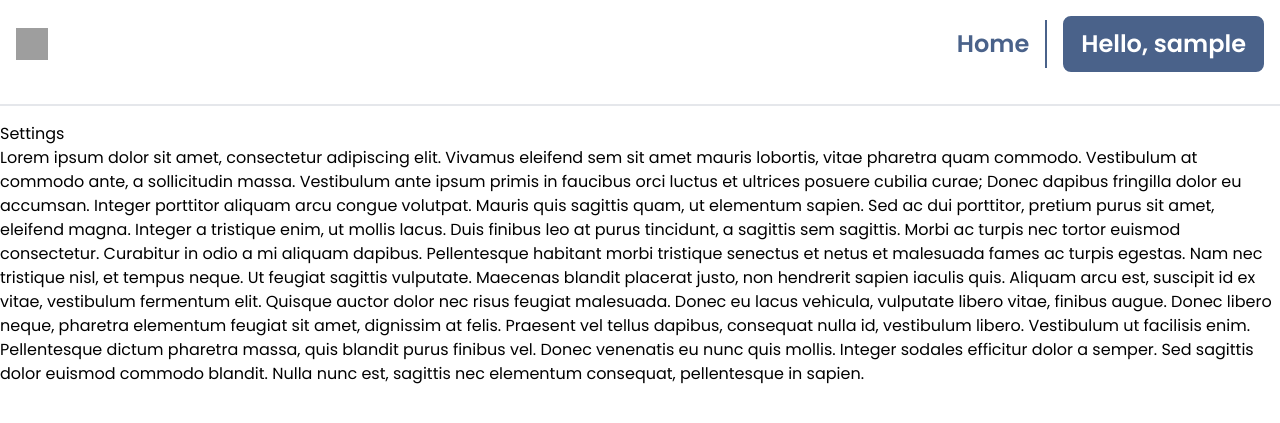
After one commit to PBP24-D01/HouseHunt, a Django app: page /settings/ in a window 1280 px wide. The commit adds this page. Shown: the top 423 px of the page. Run offline with Django 5.2, Linux system fonts and the light colour scheme; the visitor is signed in with stand-in values (Sample User, id 1); grey boxes are pictures that could not be loaded.

Commit message:
feat: settings page

```diff
--- a/rumah/templates/house_detail.html
+++ b/rumah/templates/house_detail.html
@@ -8,6 +8,11 @@
     <meta name="viewport" content="width=device-width, initial-scale=1.0">
     <title>{{ house.judul }}</title>
     <link rel="stylesheet" href="https://cdnjs.cloudflare.com/ajax/libs/tailwindcss/2.2.19/tailwind.min.css">
+    <style>
+        body {
+            font-family: 'Poppins', sans-serif;
+        }
+    </style>
 </head>
 <body class="bg-gray-100">
     <div class="container mx-auto p-4">
--- /dev/null
+++ b/rumah/templates/settings.html
@@ -0,0 +1,22 @@
+<!DOCTYPE html>
+<html lang="en">
+<head>
+    <meta charset="UTF-8">
+    <title>Settings</title>
+    <link rel="stylesheet" href="https://cdnjs.cloudflare.com/ajax/libs/tailwindcss/2.2.19/tailwind.min.css">
+    <link href="https://fonts.googleapis.com/css2?family=Poppins:wght@400;600&display=swap" rel="stylesheet">
+    <style>
+        body {
+            font-family: 'Poppins', sans-serif;
+        }
+    </style>
+</head>
+<body>
+    {% include 'navbar.html' %}
+    <h1>Settings</h1>
+    <!-- Add your settings form or content here -->
+    <a> Lorem ipsum dolor sit amet, consectetur adipiscing elit. Vivamus eleifend sem sit amet mauris lobortis, vitae pharetra quam commodo. Vestibulum at commodo ante, a sollicitudin massa. Vestibulum ante ipsum primis in faucibus orci luctus et ultrices posuere cubilia curae; Donec dapibus fringilla dolor eu accumsan. Integer porttitor aliquam arcu congue volutpat. Mauris quis sagittis quam, ut elementum sapien. Sed ac dui porttitor, pretium purus sit amet, eleifend magna. Integer a tristique enim, ut mollis lacus. Duis finibus leo at purus tincidunt, a sagittis sem sagittis. Morbi ac turpis nec tortor euismod consectetur. Curabitur in odio a mi aliquam dapibus.
+
+        Pellentesque habitant morbi tristique senectus et netus et malesuada fames ac turpis egestas. Nam nec tristique nisl, et tempus neque. Ut feugiat sagittis vulputate. Maecenas blandit placerat justo, non hendrerit sapien iaculis quis. Aliquam arcu est, suscipit id ex vitae, vestibulum fermentum elit. Quisque auctor dolor nec risus feugiat malesuada. Donec eu lacus vehicula, vulputate libero vitae, finibus augue. Donec libero neque, pharetra elementum feugiat sit amet, dignissim at felis. Praesent vel tellus dapibus, consequat nulla id, vestibulum libero. Vestibulum ut facilisis enim. Pellentesque dictum pharetra massa, quis blandit purus finibus vel. Donec venenatis eu nunc quis mollis. Integer sodales efficitur dolor a semper. Sed sagittis dolor euismod commodo blandit. Nulla nunc est, sagittis nec elementum consequat, pellentesque in sapien. </a>
+</body>
+</html>
--- a/rumah/urls.py
+++ b/rumah/urls.py
@@ -9,6 +9,7 @@ urlpatterns = [
     path('', views.landing_page, name='landing_page'),
     path('house/<int:house_id>/', views.house_detail, name='house_detail'),
     path('house/create/', views.house_create, name='house_create'),
+    path('settings/', views.settings, name='settings'),
 ]
 
 if settings.DEBUG:
--- a/rumah/views.py
+++ b/rumah/views.py
@@ -2,6 +2,7 @@ from django.shortcuts import render, redirect, get_object_or_404
 from django.http import JsonResponse
 from django.views.decorators.csrf import csrf_protect, csrf_exempt
 from django.views.decorators.http import require_POST
+from django.contrib.auth.decorators import login_required
 from .models import House
 from .forms import HouseForm, HouseFilterForm
 from HouseHuntAuth.models import Seller
@@ -76,3 +77,7 @@ def house_create(request):
     else:
         form = HouseForm()
     return render(request, 'house_form.html', {'form': form})
+
+@login_required
+def settings(request):
+    return render(request, 'settings.html')
--- a/templates/navbar.html
+++ b/templates/navbar.html
@@ -87,6 +87,7 @@
                             {% if user.is_seller %}
                                 <a href="{% url 'houses:house_create' %}">Sell House</a>
                             {% endif %}
+                            <a href="{% url 'houses:settings' %}">Settings</a>
                             <form method="POST" action="{% url 'logout' %}">
                                 {% csrf_token %}
                                 <button type="submit" class="navbar-text">Logout</button>
```
Also changed, not shown: rumah/templates/house_listings.html (+17 -0 lines), rumah/templates/landing_page.html (+17 -0 lines).
